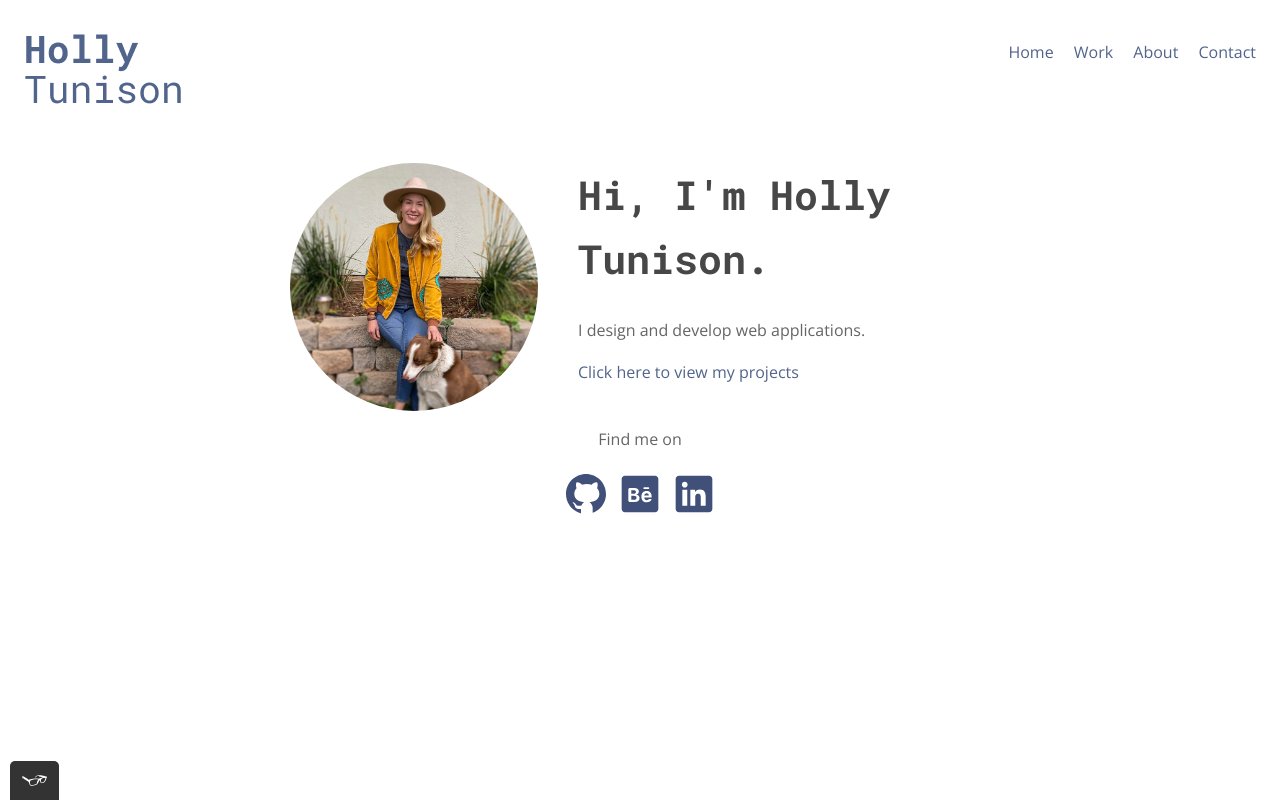
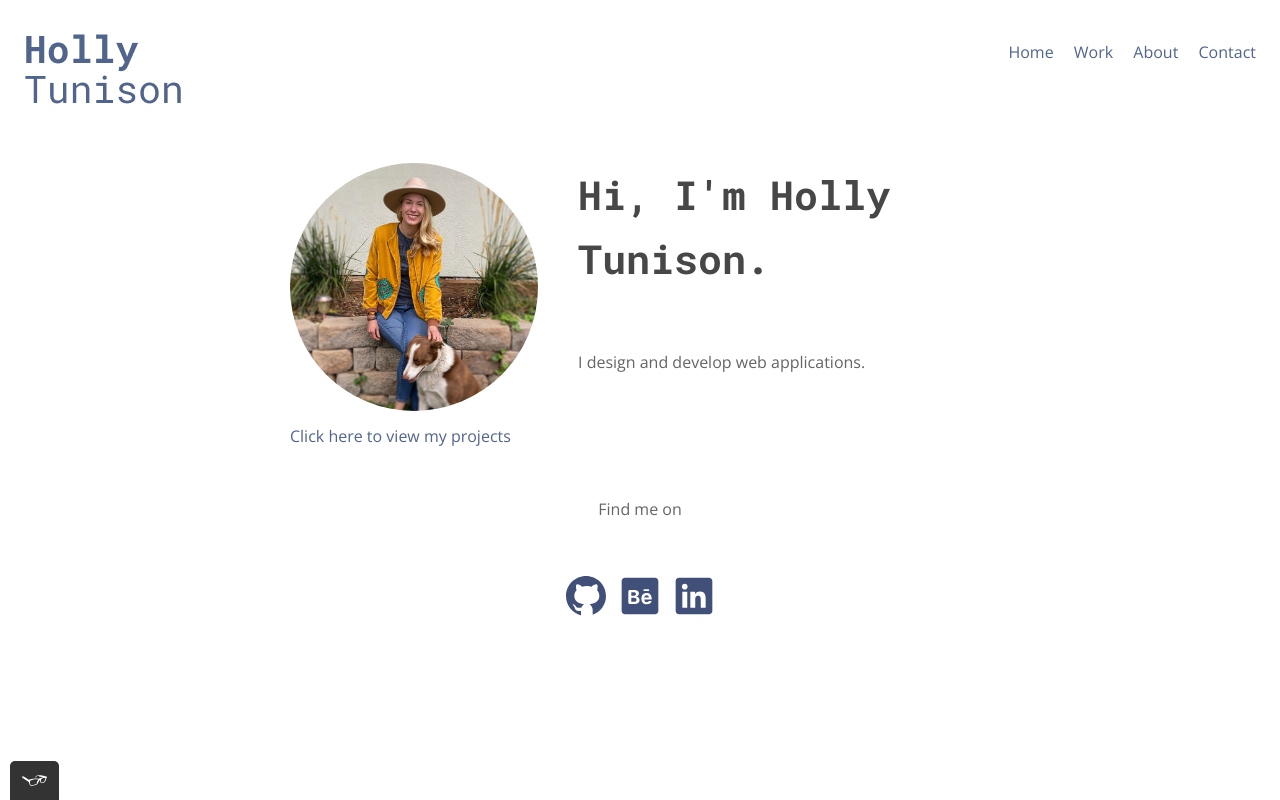
Before and after one commit to hollytunison/portfolio, a plain HTML site: page index.html in a window 1280 px wide. Drawn offline with nearby package versions, Linux system fonts and the light colour scheme.

Commit message:
padding on text

```diff
--- a/css/style.production.css
+++ b/css/style.production.css
@@ -33,6 +33,10 @@ h3 {
     font-size: 24px;
     font-weight: 400;
     color: #474748;
+}
+
+p {
+    padding: 32px;
 }
 
 a {
--- a/css/styles.css
+++ b/css/styles.css
@@ -20,6 +20,10 @@ body {
     font-size: 16px;
     color: var(--body-color);
     line-height: var(--line-height);
+}
+
+p {
+    padding: 32px;
 }
 
 h1 {
```
